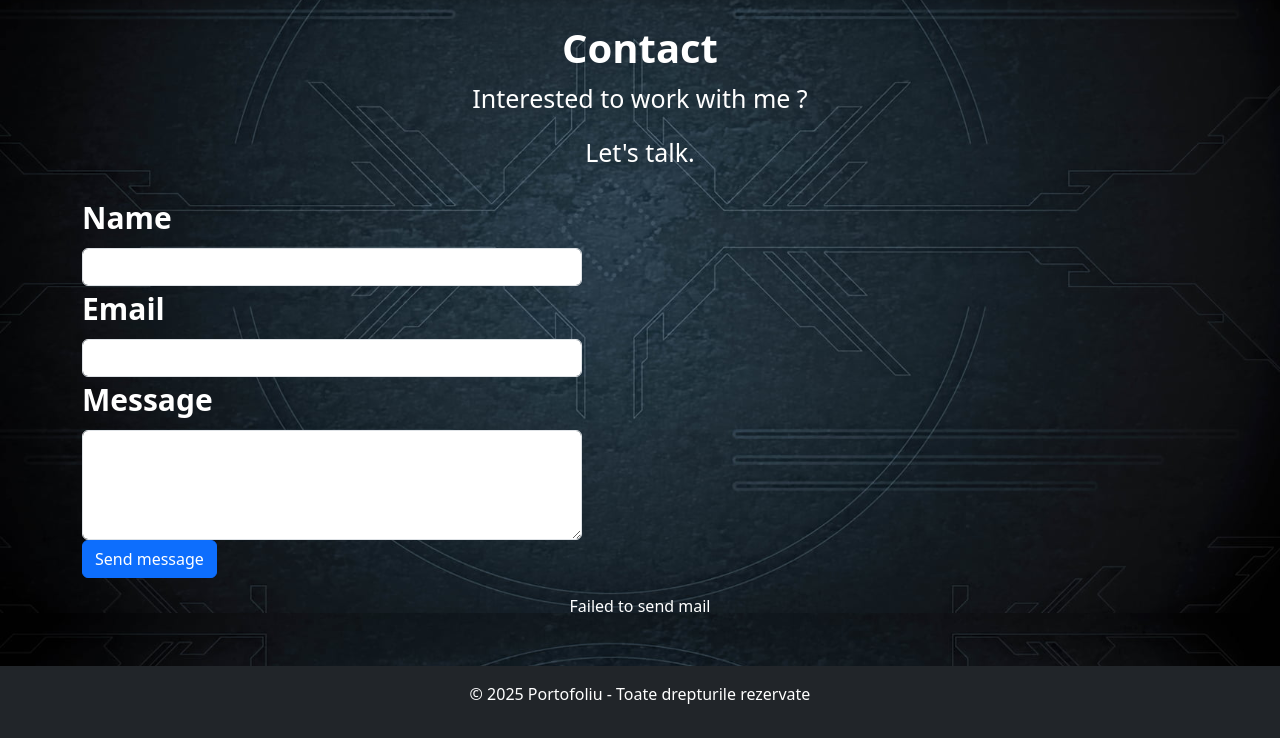
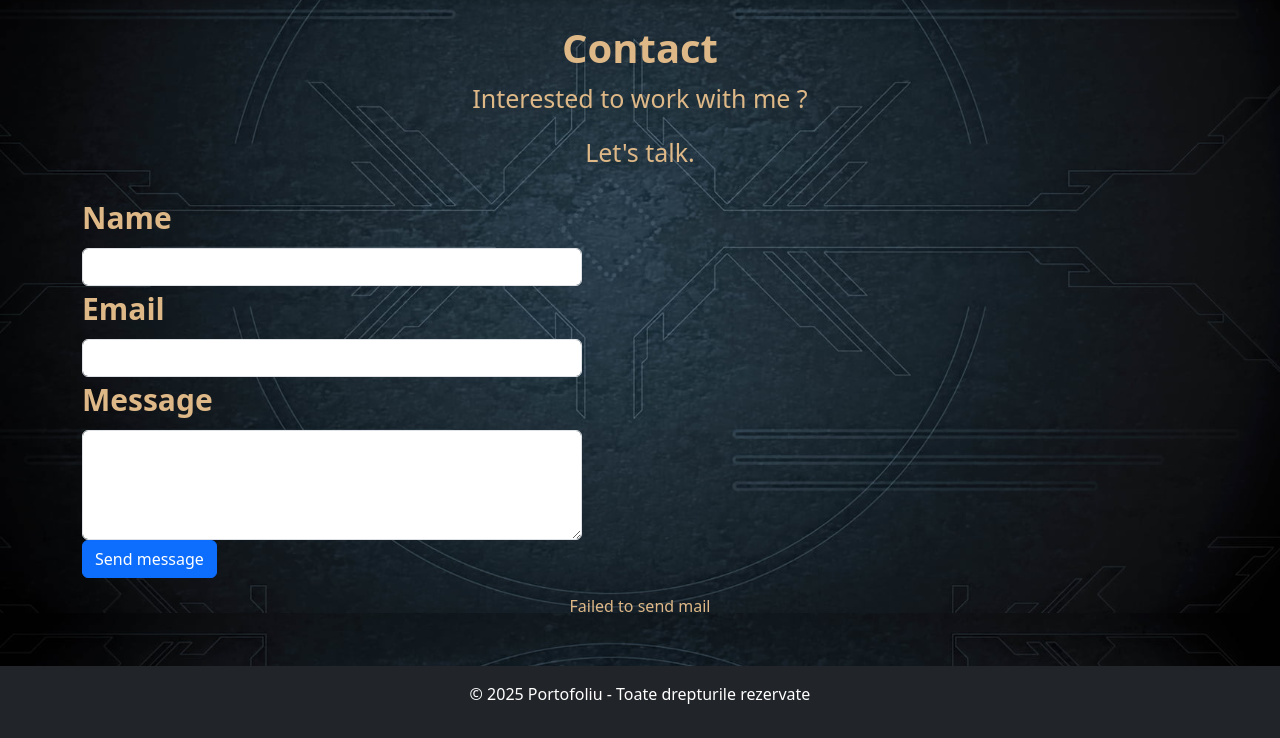
Before and after one commit to PopFlaviuCiprian/Portfolio-2025, a Flask app: page /contact in a window 1280 px wide. Shown: the part 187-925 px from the top of the page. Run offline with Flask 3, Linux system fonts and the light colour scheme; some libraries are stand-ins or nearby versions.

Commit message:
update culoare projects-contact

```diff
--- a/templates/contact.html
+++ b/templates/contact.html
@@ -5,7 +5,7 @@
 {% block content %}
 
 <body class="contact-page">
-    <div class="text-center text-white">
+    <div class="text-center" style="color: burlywood;">
         <h1 style="font-weight: bold; font-size: 40px;">Contact</h1>
         <p style="font-size: 25px;">Interested to work with me ?</p>
         <p style="font-size: 25px;">Let's talk.</p>
--- a/templates/projects.html
+++ b/templates/projects.html
@@ -5,7 +5,7 @@
 {% block content %}
 <body class="project-page">
     <div class="container">
-        <h1 class="text-center mb-5 text-white">Personal Projects</h1>
+        <h1 class="text-center mb-5" style="color: burlywood;">Personal Projects</h1>
         <div class="row">
             {% for project in projects %}
             <div class="col-md-4">
```
